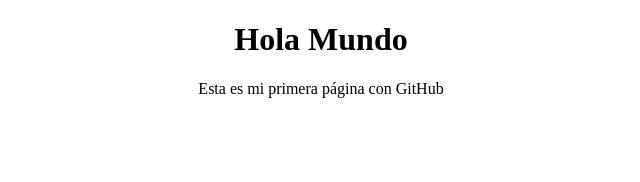
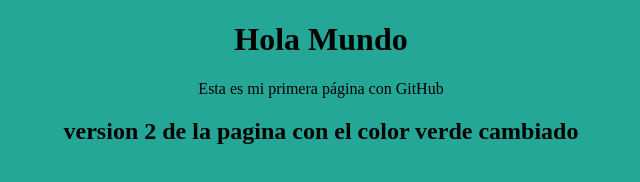
Before and after one commit to Nivera007/ejemplo, a plain HTML site: page index.html in a window 1280 px wide. Shown: the whole page, without its empty margins (319-959 px from the left). Drawn offline with Linux system fonts and the light colour scheme.

Commit message:
Version 2 con verde

```diff
--- a/index.html
+++ b/index.html
@@ -4,8 +4,9 @@
   <meta charset="UTF-8">
   <title>Página de ejemplo</title>
 </head>
-<body style="background-color: white; text-align:center;">
+<body style="background-color: rgb(37, 167, 152); text-align:center;">
   <h1>Hola Mundo</h1>
   <p>Esta es mi primera página con GitHub</p>
+  <h2>version 2 de la pagina con el color verde cambiado</h2>
 </body>
 </html>
```
